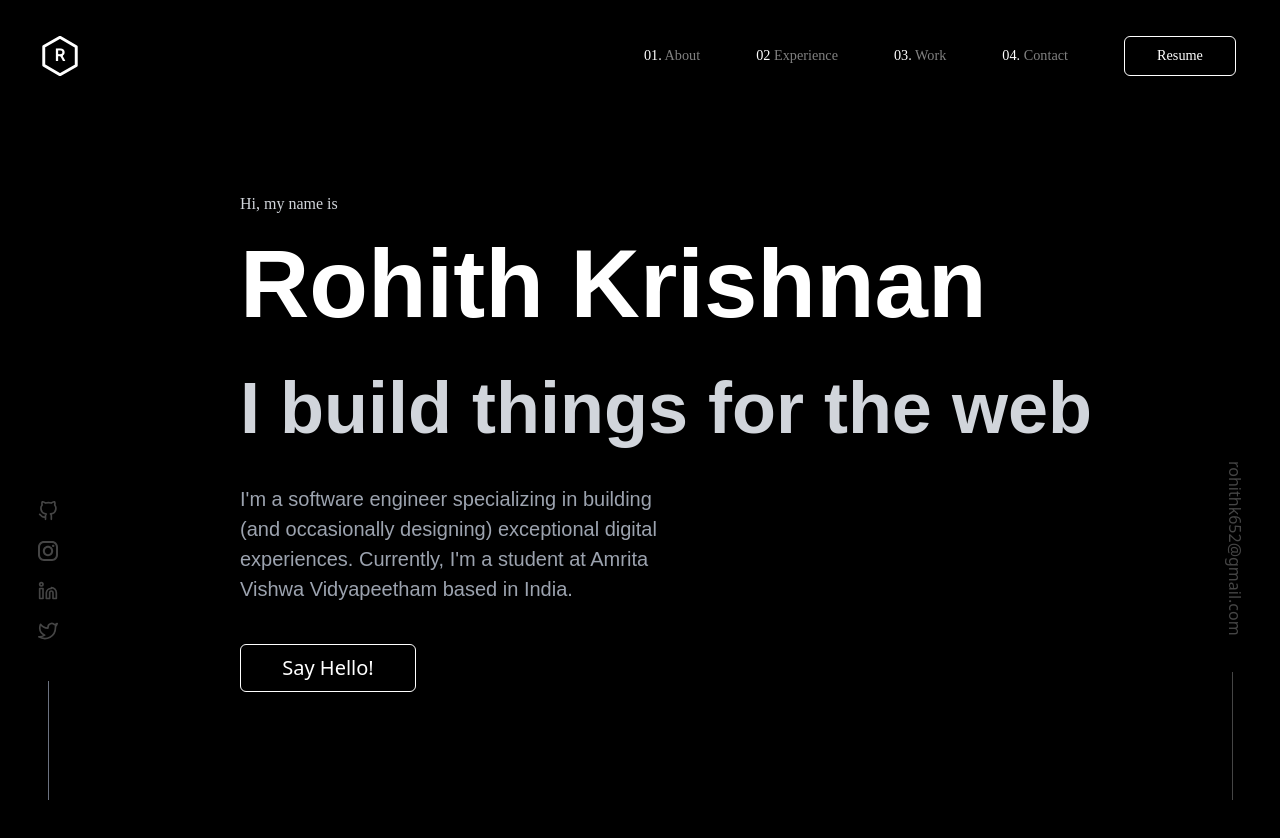
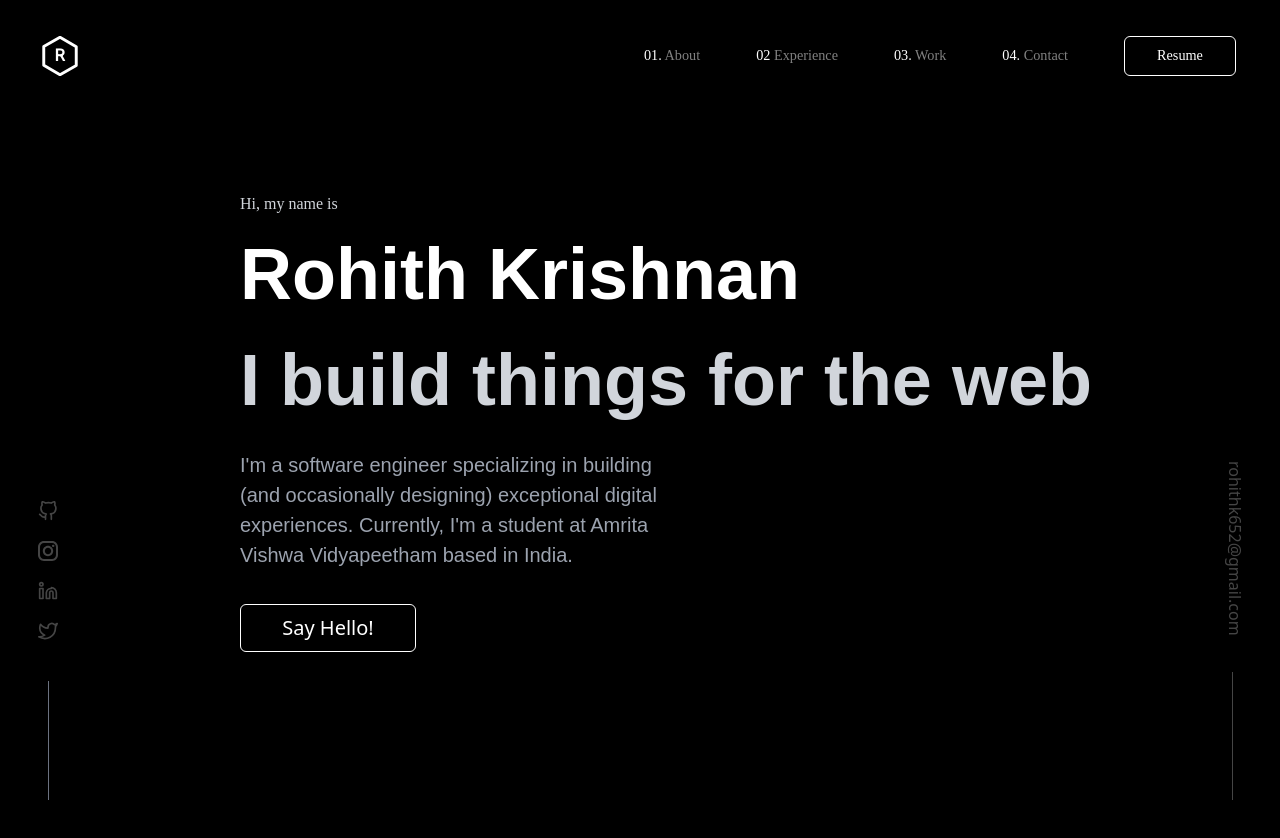
Before and after one commit to Rohithk2003/portfolio, a Next.js app: page / in a window 1280 px wide. Shown: the top 838 px of the page. Built offline with nearby package versions, Linux system fonts and the light colour scheme; what tailwindcss-animated would draw is missing.

Commit message:
changed font size and height for main page

```diff
--- a/components/main.js
+++ b/components/main.js
@@ -30,15 +30,15 @@ export default function Main() {
 	return (
 		<div
 			id={"home"}
-			className={`home flex bg-black flex-wrap  flex-col w-full h-dvh gap-5 md:gap-17!  pr-0  md:pl-44 sm:pl-14 pl-5 md:p-20 sm:p-14 p-5`}
+			className={`home flex bg-black flex-wrap  flex-col w-full h-dvh gap-3 md:gap-15!  pr-0  md:pl-44 sm:pl-14 pl-5 md:p-20 sm:p-14 p-5`}
 		>
-			<div className="md:h-1 h-3 w-full text-gray-300 sf-mono-text ">
+			<div className="md:h-3 h-6 w-full text-gray-300 sf-mono-text ">
 				Hi, my name is
 			</div>
-			<div className="home-name text-white calibre-font md:text-8xl sm:text-6xl text-4xl font-bold">
+			<div className="home-name text-white calibre-font md:text-7xl sm:text-6xl xs:text-5xl text-2xl font-bold">
 				Rohith Krishnan
 			</div>
-			<div className="home-sub-text calibre-font md:text-7xl sm:text-5xl xs:text-4xl text-xl font-bold text-gray-300">
+			<div className="home-sub-text calibre-font md:text-7xl sm:text-6xl xs:text-5xl text-xl font-bold text-gray-300">
 				I build things for the web
 			</div>
 			<div className="home-text md:w-1/2 sm:w-2/3 w-full text-gray-400 font-[400]  calibre-font md:text-[20px] text-[17.5px] pr-5">
--- a/styles/globals.css
+++ b/styles/globals.css
@@ -406,7 +406,7 @@ body {
 }
 @media screen and (min-width: 500px) {
 	.home {
-		gap: 34px;
+		gap: 29px;
 	}
 	.home-name {
 		font-size: 70px;
@@ -415,6 +415,6 @@ body {
 }
 @media screen and (min-width: 700px) {
 	.home {
-		gap: 40px;
+		gap: 34px;
 	}
 }
```
